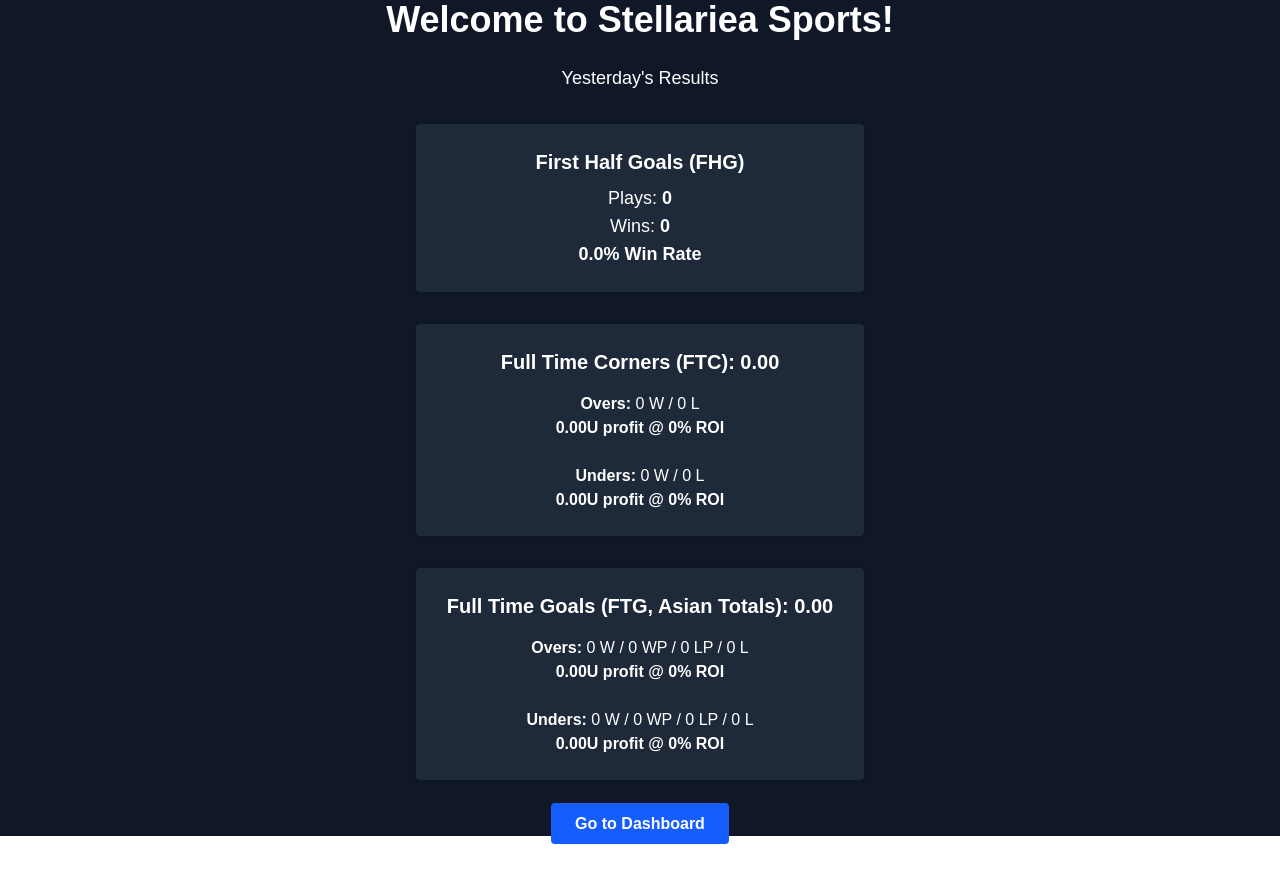
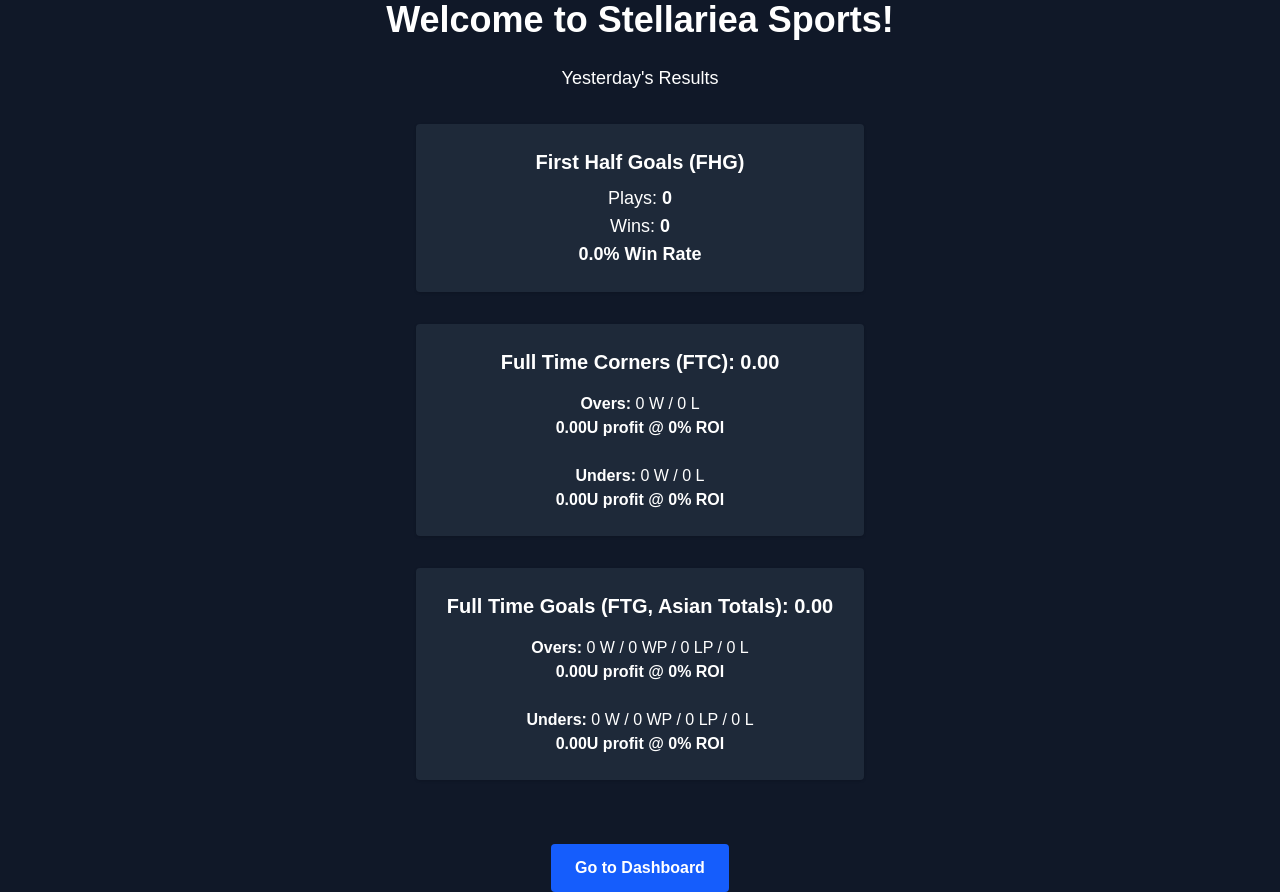
Before and after one commit to Captain-Duckie/whop, a Next.js app: page /experience/1 in a window 1280 px wide. Before the commit the page ends 844 px from the top, so only its background shows below. Built offline with nearby package versions, Linux system fonts and the light colour scheme; no server answers.

Commit message:
Update page.tsx

```diff
--- a/app/experience/[experienceId]/page.tsx
+++ b/app/experience/[experienceId]/page.tsx
@@ -230,9 +230,7 @@
                 </div>
             </div>
             <Link href="{`/experience/${experienceId}/dashboard`}">
-              <a className="mt-8 px-6 py-3 bg-blue-600 rounded text-white font-semibold hover:bg-blue-700 transition">
-                Go to Dashboard
-              </a>
+              <button className="mt-8 px-6 py-3 bg-blue-600 rounded text-white font-semibold hover:bg-blue-700 transition">Go to Dashboard</button>
             </Link>
         </div>
     );
```
